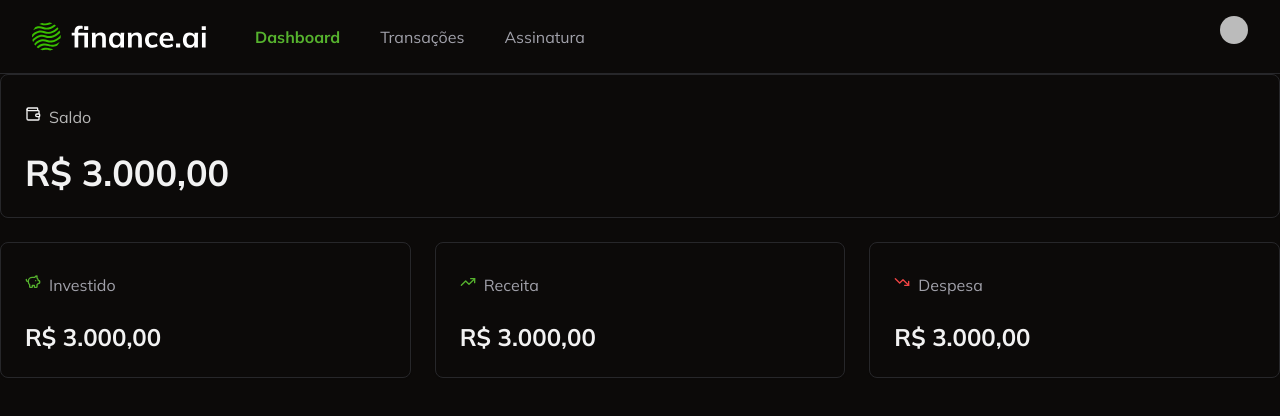
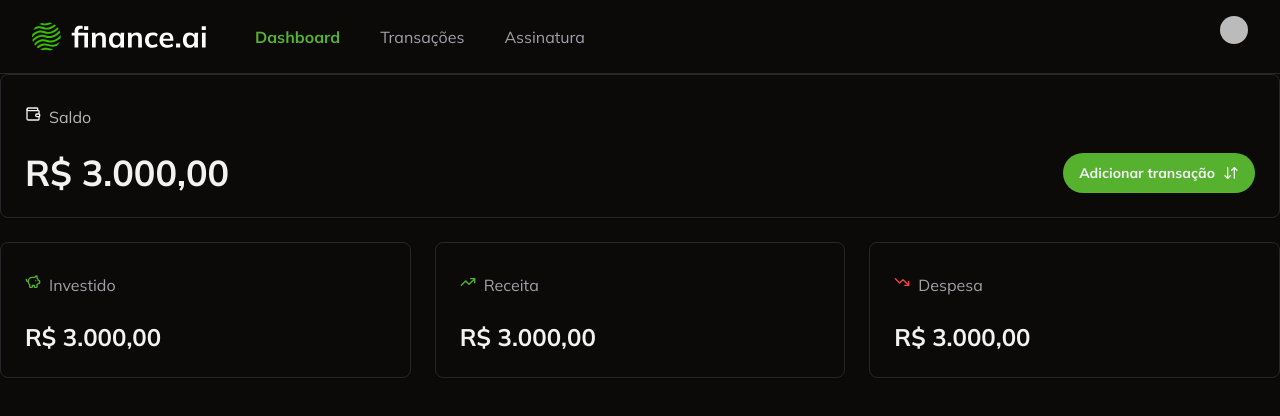
Before and after one commit to oliveiradniel/finance-ai, a Next.js app: page / in a window 1280 px wide. Shown: the top 416 px of the page. Built offline with nearby package versions, Linux system fonts and the light colour scheme; no server answers; sample sign-in values are in the browser's storage; some icons are missing.

Commit message:
feat: add button to SummaryCard that has size property equal to large

```diff
--- a/app/(home)/_components/summary-card.tsx
+++ b/app/(home)/_components/summary-card.tsx
@@ -1,3 +1,4 @@
+import AddTransactionButton from "@/app/_components/add-transaction-button";
 import { Card, CardContent, CardHeader } from "@/app/_components/ui/card";
 
 interface SummaryCardProps {
@@ -28,12 +29,14 @@ export default function SummaryCard({
           {title}
         </p>
       </CardHeader>
-      <CardContent>
+      <CardContent className="flex justify-between">
         <p
           className={`font-bold ${size === "small" ? "text-2xl" : "text-4xl font-bold"}`}
         >
           {formattedAmount}
         </p>
+
+        {size === "large" && <AddTransactionButton />}
       </CardContent>
     </Card>
   );
```
